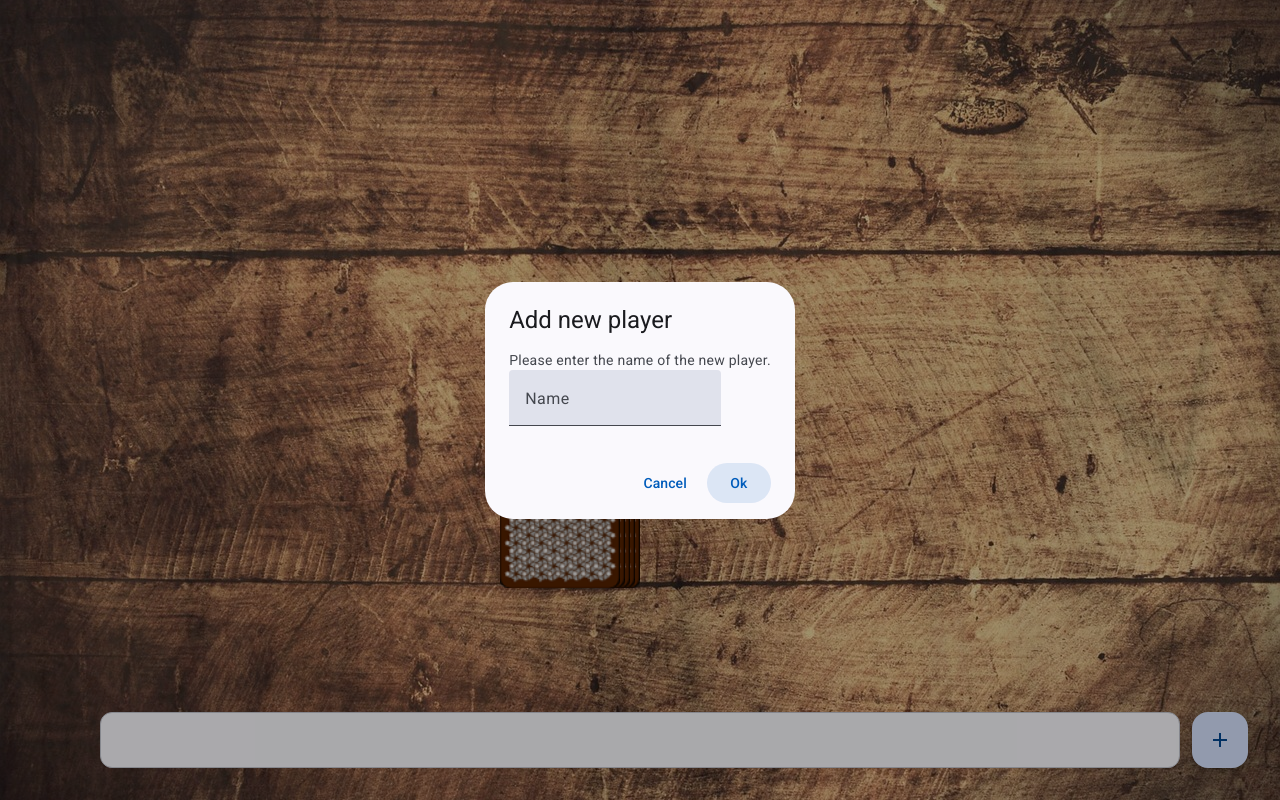
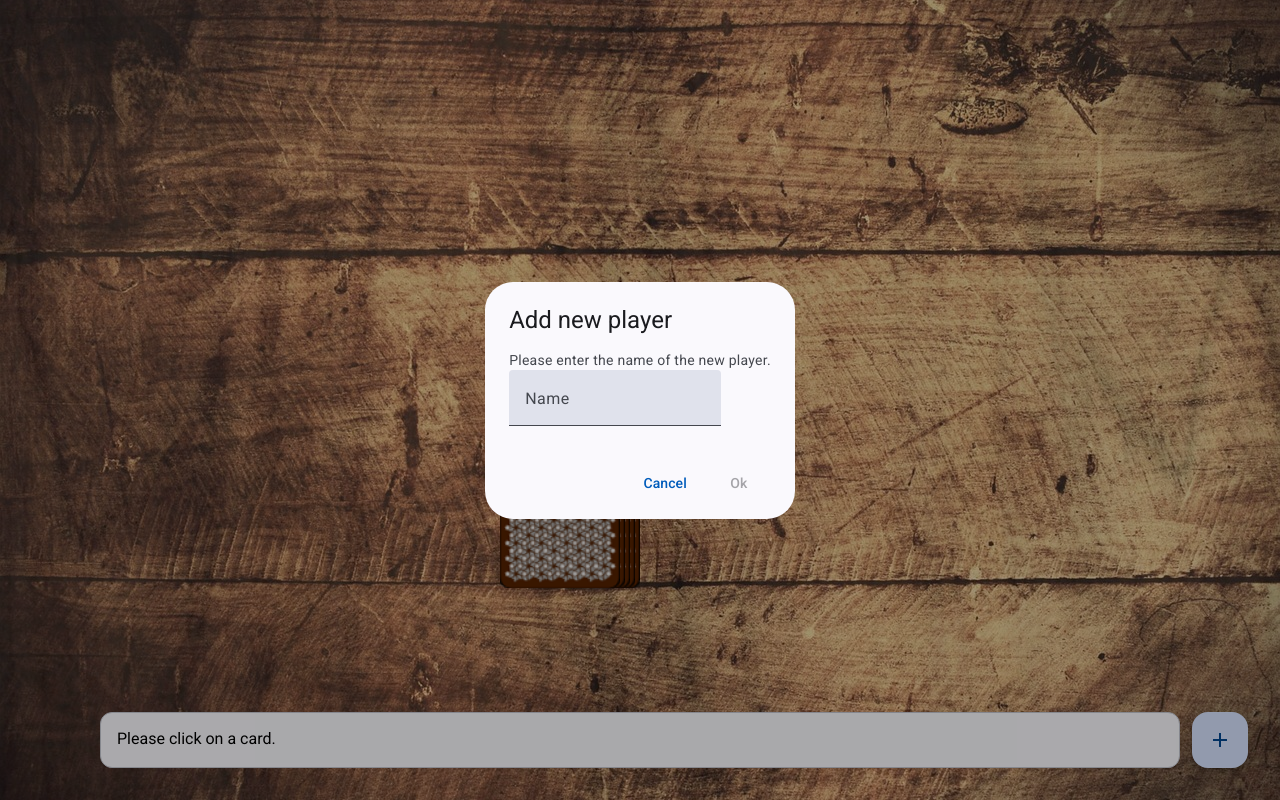
Before and after one commit to DennisJakobi76/Ring_of_fire, an Angular app: page /game in a window 1280 px wide. Both pictures are taken after a click on the button "add". Built offline with nearby package versions, Linux system fonts and the light colour scheme.

Commit message:
improved player modal

```diff
--- a/src/app/dialog-add-player/dialog-add-player.component.html
+++ b/src/app/dialog-add-player/dialog-add-player.component.html
@@ -9,5 +9,5 @@
 </mat-dialog-content>
 <mat-dialog-actions>
 	<button mat-button (click)="onNoClick()">Cancel</button>
-	<button mat-button [mat-dialog-close]="name" cdkFocusInitial>Ok</button>
+	<button mat-button [disabled]="!name || name.trim() === ''" [mat-dialog-close]="name" cdkFocusInitial>Ok</button>
 </mat-dialog-actions>
--- a/src/app/dialog-add-player/dialog-add-player.component.ts
+++ b/src/app/dialog-add-player/dialog-add-player.component.ts
@@ -7,6 +7,7 @@ import { MatFormField, MatLabel } from '@angular/material/form-field';
 import { MatInput, MatInputModule } from '@angular/material/input';
 import { FormsModule } from '@angular/forms';
 import { MatButtonModule } from '@angular/material/button';
+import { MatDialog } from '@angular/material/dialog';
 @Component({
   selector: 'app-dialog-add-player',
   imports: [
@@ -27,7 +28,10 @@ import { MatButtonModule } from '@angular/material/button';
 export class DialogAddPlayerComponent {
   name: string = '';
 
+  constructor(private dialog: MatDialog) {}
+
   onNoClick() {
-    this.name = '';
+    // this.name = '';
+    this.dialog.closeAll();
   }
 }
--- a/src/app/game-info/game-info.component.html
+++ b/src/app/game-info/game-info.component.html
@@ -3,5 +3,5 @@
 	<mat-card-header>
 		<mat-card-title>{{ title }}</mat-card-title>
 	</mat-card-header>
-	<mat-card-content>{{ description }}</mat-card-content>
+	<mat-card-content>{{ description || "Please click on a card." }}</mat-card-content>
 </mat-card>
--- a/src/app/game/game.component.ts
+++ b/src/app/game/game.component.ts
@@ -40,7 +40,9 @@ export class GameComponent {
     if (!this.pickCardAnimation) {
       this.currentCard = this.game.stack.pop() ?? '';
       this.pickCardAnimation = true;
-
+      this.game.currentPlayer++;
+      this.game.currentPlayer =
+        this.game.currentPlayer % this.game.players.length;
       setTimeout(() => {
         this.game.playedCards.push(this.currentCard);
         this.pickCardAnimation = false;
@@ -54,7 +56,9 @@ export class GameComponent {
     // Manually restore focus to the menu trigger since the element that
     // opens the dialog won't be in the DOM any more when the dialog closes.
     dialogRef.afterClosed().subscribe((name: string) => {
-      this.game.players.push(name);
+      if (name && name.length > 0) {
+        this.game.players.push(name);
+      }
     });
   }
 }
```
